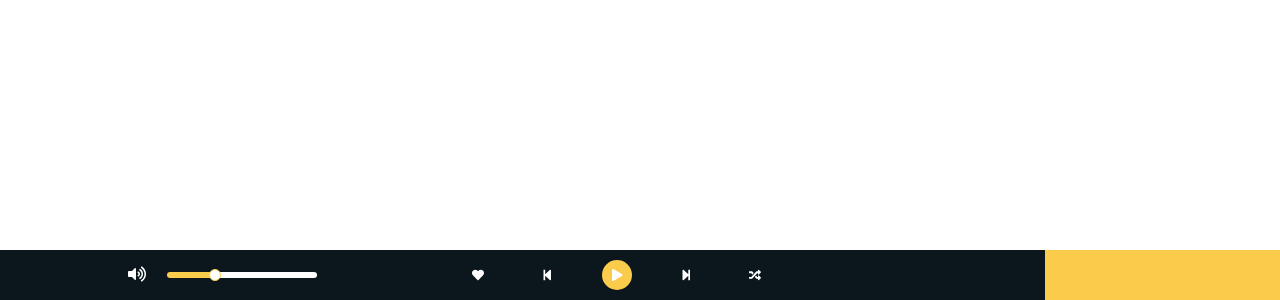
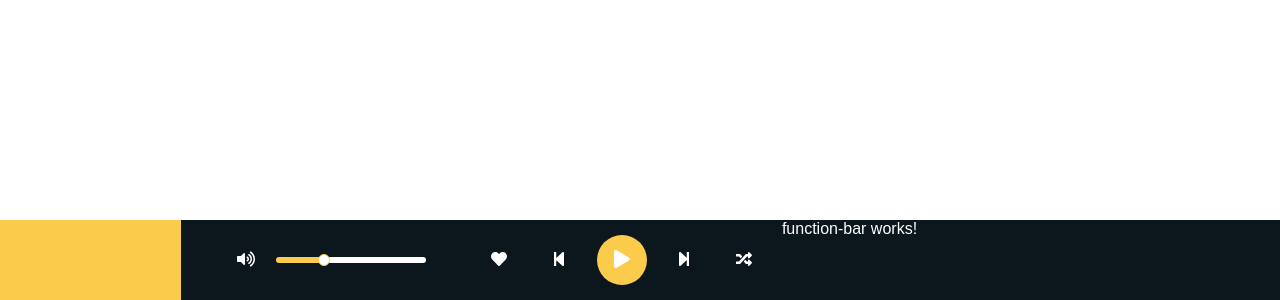
Before and after one commit to justonelife/groove, an Angular app: page / in a window 1280 px wide. Shown: the part 500-800 px from the top of the page. Built offline with nearby package versions, Linux system fonts and the light colour scheme.

Commit message:
Init for function bar component

```diff
--- a/src/app/components/player-bar/control-panel/main-control/main-control.component.scss
+++ b/src/app/components/player-bar/control-panel/main-control/main-control.component.scss
@@ -1,9 +1,9 @@
 @use '../../../../../styles.scss';
 
-$big-size: 30px;
-$big-size__font: 12px;
-$small-size: 20px;
-$small-size__font: 12px;
+$big-size: 50px;
+$big-size__font: 18px;
+$small-size: 30px;
+$small-size__font: 16px;
 $love-color: #ff3333;
 
 .main-control {
--- /dev/null
+++ b/src/app/components/player-bar/function-bar/function-bar.component.html
@@ -0,0 +1 @@
+<p>function-bar works!</p>
--- /dev/null
+++ b/src/app/components/player-bar/function-bar/function-bar.component.ts
@@ -0,0 +1,15 @@
+import { Component, OnInit } from '@angular/core';
+
+@Component({
+  selector: 'app-function-bar',
+  templateUrl: './function-bar.component.html',
+  styleUrls: ['./function-bar.component.scss']
+})
+export class FunctionBarComponent implements OnInit {
+
+  constructor() { }
+
+  ngOnInit(): void {
+  }
+
+}
--- a/src/app/components/player-bar/player-bar.component.html
+++ b/src/app/components/player-bar/player-bar.component.html
@@ -1,10 +1,9 @@
 <div class='player-bar'>
+    <div class='developing-area'></div>
     <div class='player-bar__control-panel'>
         <app-control-panel></app-control-panel>
     </div>
-    <div class='mini-playing-list'>
-
-    </div>
-    <div class='developing-area'>
+    <div class='player-bar__function-bar'>
+        <app-function-bar></app-function-bar>
     </div>
 </div>
--- a/src/app/components/player-bar/player-bar.component.scss
+++ b/src/app/components/player-bar/player-bar.component.scss
@@ -1,18 +1,20 @@
 @use '../../../styles.scss';
+
+$height: 80px;
 
 .player-bar {
     background: styles.$main-color;
     color: styles.$main-color--text;
-    height: 50px;
+    height: $height;
     width: 100%;
     position: fixed;
     bottom: 0;
     display: flex;
     &__control-panel {
+        flex-grow: 1;
+    }
+    &__function-bar {
         flex-grow: 2;
-    }
-    .mini-playing-list {
-        flex-grow: 1;
     }
     .developing-area {
         flex-grow: 1;
--- a/src/app/components/player-bar/player-bar.module.ts
+++ b/src/app/components/player-bar/player-bar.module.ts
@@ -2,10 +2,12 @@ import { NgModule } from '@angular/core';
 import { CommonModule } from '@angular/common';
 import { PlayerBarComponent } from './player-bar.component';
 import { ControlPanelModule } from './control-panel/control-panel.module';
+import { FunctionBarComponent } from './function-bar/function-bar.component';
 
 @NgModule({
   declarations: [
-    PlayerBarComponent
+    PlayerBarComponent,
+    FunctionBarComponent
   ],
   imports: [
     CommonModule,
```
Also changed, not shown: src/app/components/player-bar/function-bar/function-bar.component.scss (added), 1 other file (tests, documents, lock files or other folders).
